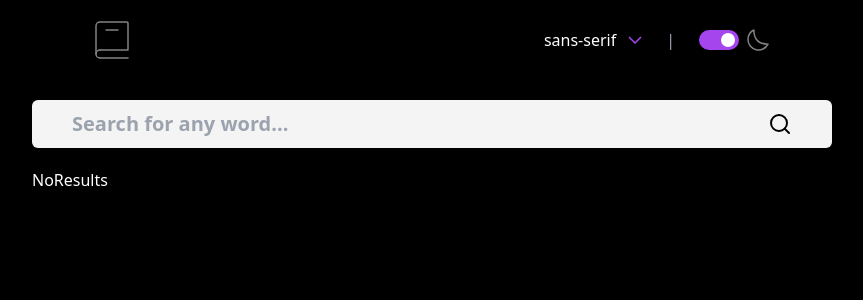
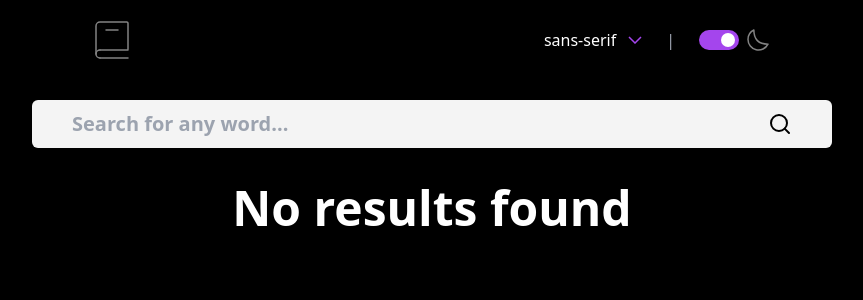
Before and after one commit to tejas-gk/dictionary-fem, a React (Vite) app: page / in a window 1280 px wide. Shown: the top 300 px of the page, without its empty margins (208-1071 px from the left). Built offline with nearby package versions, Linux system fonts and the light colour scheme.

Commit message:
feat:noresults n tried fontcontext

```diff
--- a/src/App.tsx
+++ b/src/App.tsx
@@ -4,6 +4,7 @@ import axios from 'axios';
 import { Search } from 'react-feather';
 import Results from './components/Results';
 import { FontContext } from './components/SelectFonts';
+import FontProvider from './contexts/FontContext';
 function App() {
   const [search, setSearch] = useState('');
   const [results, setResults] = useState([]);
@@ -20,7 +21,7 @@ function App() {
   };
   return (
     <>
-      <FontContext.Provider value={{ font: 'sans-serif' }}>
+      <FontProvider>
       <Header />
       <div className='w-[50rem]  mx-auto mt-5 mb-5'>
         <div className='w-full'>
@@ -57,7 +58,7 @@ function App() {
           )
         }
         </section>
-      </FontContext.Provider>
+      </FontProvider>
     </>
   )
 }
--- a/src/components/Header.tsx
+++ b/src/components/Header.tsx
@@ -20,8 +20,9 @@ const fonts = [
 
 export default function Header() {
     const [mode, setMode] = useState('dark');
-    const { font } = useContext(FontContext);
-    console.log(font, 'font');
+
+    const { font, setFont } = useContext(FontContext);
+
     useEffect(() => {
         if (mode === 'dark') {
             document.body.classList.add('dark');
--- a/src/components/NoResults.tsx
+++ b/src/components/NoResults.tsx
@@ -1,7 +1,12 @@
 import React from 'react'
 
 export default function NoResults() {
+
   return (
-    <div>NoResults</div>
+    <div>
+      <h1 className='text-5xl font-extrabold flex items-center justify-center mt-9'>
+        No results found
+      </h1>
+    </div>
   )
 }
--- /dev/null
+++ b/src/contexts/FontContext.tsx
@@ -0,0 +1,29 @@
+import { createContext, useEffect, useState } from 'react';
+
+
+export const FontContext = createContext();
+
+export default function FontProvider(props) {
+    const [font, setFont] = useState('sans-serif');
+
+    useEffect(() => {
+        const pickFont = () => {
+            setFont(localStorage.getItem('font') || 'sans-serif');
+        };
+        window.addEventListener('storage', pickFont);
+        return () => {
+            window.removeEventListener('storage', pickFont);
+        };
+    }, []);
+
+    return (
+        <FontContext.Provider
+            value={{
+                font,
+                setFont,
+            }}
+        >
+            {props.children}
+        </FontContext.Provider>
+    );
+}
```
